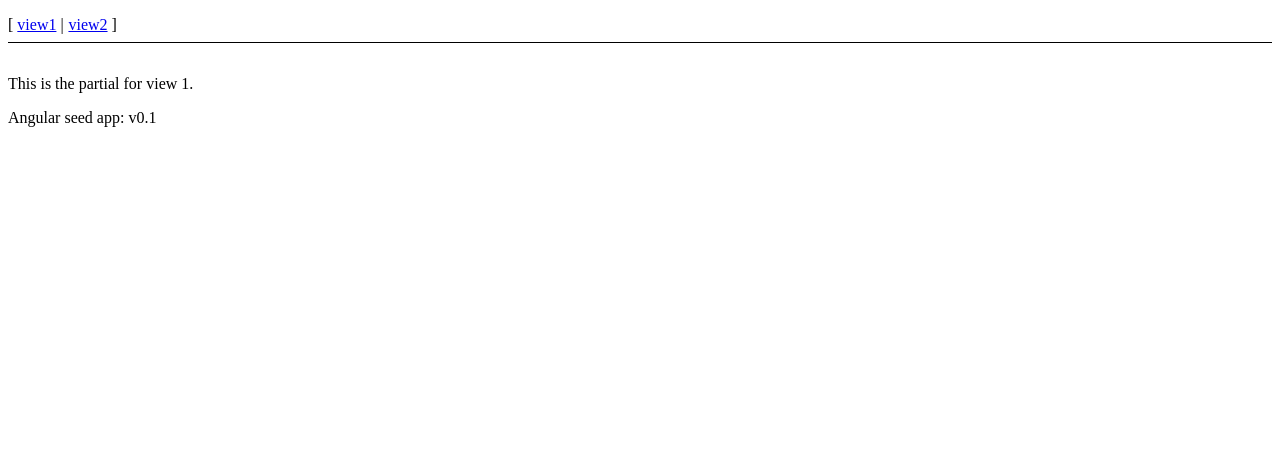
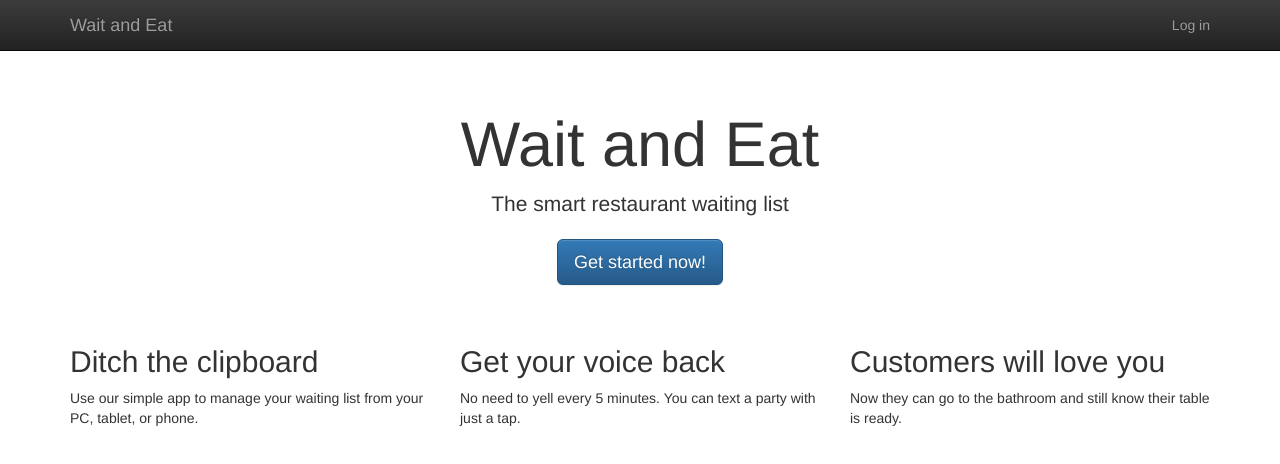
Before and after one commit to xasos/Wait-And-Eat, a website: page app/index.html in a window 1280 px wide. Drawn offline with nearby package versions, Linux system fonts and the light colour scheme.

Commit message:
add waitlist view/controller

```diff
--- a/app/css/app.css
+++ b/app/css/app.css
@@ -1,30 +1,12 @@
-/* app css stylesheet */
-
-.menu {
-  list-style: none;
-  border-bottom: 0.1em solid black;
-  margin-bottom: 2em;
-  padding: 0 0 0.5em;
+body {
+  padding-top: 50px;
 }
 
-.menu:before {
-  content: "[";
+.starter-template {
+  padding: 40px 15px;
+  text-align: center;
 }
 
-.menu:after {
-  content: "]";
+.starter-template h1 {
+  font-size: 63px;
 }
-
-.menu > li {
-  display: inline;
-}
-
-.menu > li:before {
-  content: "|";
-  padding-right: 0.3em;
-}
-
-.menu > li:nth-child(1):before {
-  content: "";
-  padding: 0;
-}
--- a/app/index.html
+++ b/app/index.html
@@ -2,22 +2,37 @@
 <html lang="en" ng-app="myApp">
 <head>
   <meta charset="utf-8">
-  <title>My AngularJS App</title>
+  <title>Wait and Eat</title>
+  <script src="http://code.jquery.com/jquery.min.js"></script>
   <link rel="stylesheet" href="css/app.css"/>
+  <link rel="stylesheet" href="https://maxcdn.bootstrapcdn.com/bootstrap/3.2.0/css/bootstrap.min.css">
+  <link rel="stylesheet" href="https://maxcdn.bootstrapcdn.com/bootstrap/3.2.0/css/bootstrap-theme.min.css">
+  <script src="https://maxcdn.bootstrapcdn.com/bootstrap/3.2.0/js/bootstrap.min.js"></script>
 </head>
 <body>
-  <ul class="menu">
-    <li><a href="#/view1">view1</a></li>
-    <li><a href="#/view2">view2</a></li>
-  </ul>
+   <div class="navbar navbar-inverse navbar-fixed-top" role="navigation">
+      <div class="container">
+        <div class="navbar-header">
+          <button type="button" class="navbar-toggle collapsed" data-toggle="collapse" data-target=".navbar-collapse">
+            <span class="sr-only">Toggle navigation</span>
+            <span class="icon-bar"></span>
+            <span class="icon-bar"></span>
+            <span class="icon-bar"></span>
+          </button>
+          <a class="navbar-brand" href="#">Wait and Eat</a>
+        </div>
+        <div class="collapse navbar-collapse">
+          <ul class="nav navbar-nav navbar-right">
+            <li>
+              <a href="#">Log in</a>
+            </li>
+          </ul>
+        </div><!--/.nav-collapse -->
+      </div>
+    </div>
 
   <div ng-view></div>
 
-  <div>Angular seed app: v<span app-version></span></div>
-
-  <!-- In production use:
-  <script src="//ajax.googleapis.com/ajax/libs/angularjs/1.0.7/angular.min.js"></script>
-  -->
   <script src="lib/angular/angular.js"></script>
   <script src="lib/angular/angular-route.js"></script>
   <script src="js/app.js"></script>
--- a/app/js/app.js
+++ b/app/js/app.js
@@ -9,8 +9,10 @@ angular.module('myApp', [
   'myApp.directives',
   'myApp.controllers'
 ]).
-config(['$routeProvider', function($routeProvider) {
-  $routeProvider.when('/view1', {templateUrl: 'partials/partial1.html', controller: 'MyCtrl1'});
-  $routeProvider.when('/view2', {templateUrl: 'partials/partial2.html', controller: 'MyCtrl2'});
-  $routeProvider.otherwise({redirectTo: '/view1'});
+config(['$routeProvider', '$locationProvider', function($routeProvider, $locationProvider) {
+  $routeProvider.when('/', {templateUrl: 'partials/landing_page.html', controller: 'LandingPageController'});
+  $routeProvider.when('/waitlist', {templateUrl: 'partials/waitlist.html', controller: 'WaitlistController'});
+  $routeProvider.otherwise({redirectTo: '/'});
+
+  $locationProvider.html5Mode(true);
 }]);
--- a/app/js/controllers.js
+++ b/app/js/controllers.js
@@ -2,10 +2,10 @@
 
 /* Controllers */
 
-angular.module('myApp.controllers', []).
-  controller('MyCtrl1', [function() {
+angular.module('myApp.controllers', [])
+	.controller('LandingPageController', [function() {
 
-  }])
-  .controller('MyCtrl2', [function() {
+	}])
+	.controller('WaitlistController', [function() {
 
-  }]);
+	}]);
--- /dev/null
+++ b/app/partials/landing_page.html
@@ -0,0 +1,21 @@
+<div class="container">
+	<div class="starter-template">
+		<h1>Wait and Eat</h1>
+		<p class="lead">The smart restaurant waiting list</p>
+		<button class="btn btn-primary btn-lg">Get started now!</button>
+	</div>
+		<div class="row">
+			<div class="col-md-4">
+				<h2>Ditch the clipboard</h2>
+				<p>Use our simple app to manage your waiting list from your PC, tablet, or phone.</p>
+			</div>
+			<div class="col-md-4">
+				<h2>Get your voice back</h2>
+				<p>No need to yell every 5 minutes. You can text a party with just a tap.</p>
+			</div>
+			<div class="col-md-4">
+				<h2>Customers will love you</h2>
+				<p>Now they can go to the bathroom and still know their table is ready.</p>
+			</div>
+		</div>
+</div>
--- a/app/partials/partial1.html
+++ /dev/null
@@ -1 +0,0 @@
-<p>This is the partial for view 1.</p>
```
Also changed, not shown: app/index-async.html (deleted, +0 -58 lines), app/partials/partial2.html (deleted, +0 -5 lines), app/partials/waitlist.html (added).
